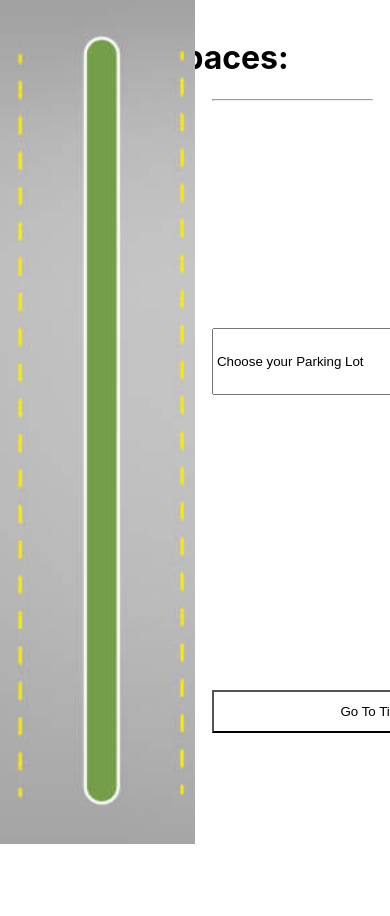
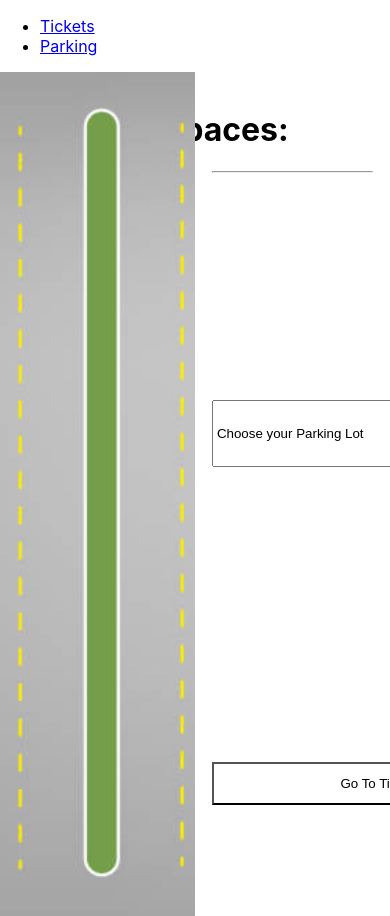
Before and after one commit to zkovad/ZooApp, a React (Create React App) app: page /parking in a window 390 px wide. Before the commit the page ends 844 px from the top, so only its background shows below. Built offline with nearby package versions, Linux system fonts and the light colour scheme.

Commit message:
Mobile view improvements

```diff
--- a/package.json
+++ b/package.json
@@ -11,6 +11,7 @@
     "react-dom": "^18.2.0",
     "react-router-dom": "^6.21.2",
     "react-scripts": "5.0.1",
+    "styled-components": "^6.1.8",
     "web-vitals": "^2.1.4"
   },
   "scripts": {
--- a/src/App.js
+++ b/src/App.js
@@ -3,12 +3,21 @@ import { BrowserRouter as Router, Routes, Route, Link } from 'react-router-dom';
 import './App.css';
 import Tickets from './Tickets';
 import Parking from './Parking';
+import styled from 'styled-components';
+
+const Nav = styled.nav`
+  display: none;
+
+  @media only screen and (max-width: 600px) {
+    display: block;
+  }
+`;
 
 function App() {
   return (
     <Router>
       <div>
-        <nav style={styles.nav}>
+        <Nav>
           <ul>
             <li>
               <Link to="/tickets">Tickets</Link>
@@ -17,8 +26,7 @@ function App() {
               <Link to="/parking">Parking</Link>
             </li>
           </ul>
-          <hr />
-        </nav>
+        </Nav>
 
         <Routes>
           <Route exact path="/tickets" element={<Tickets/>} />
@@ -29,16 +37,4 @@ function App() {
   );
 }
 
-const styles = {
-  nav: {
-    display: 'none'
-  },
-
-  '@media only screen and (max-width: 600px)': {
-    nav: {
-      display: 'block'
-    }
-  }
-}
-
 export default App;
```
Also changed, not shown: 1 other file (tests, documents, lock files or other folders).
